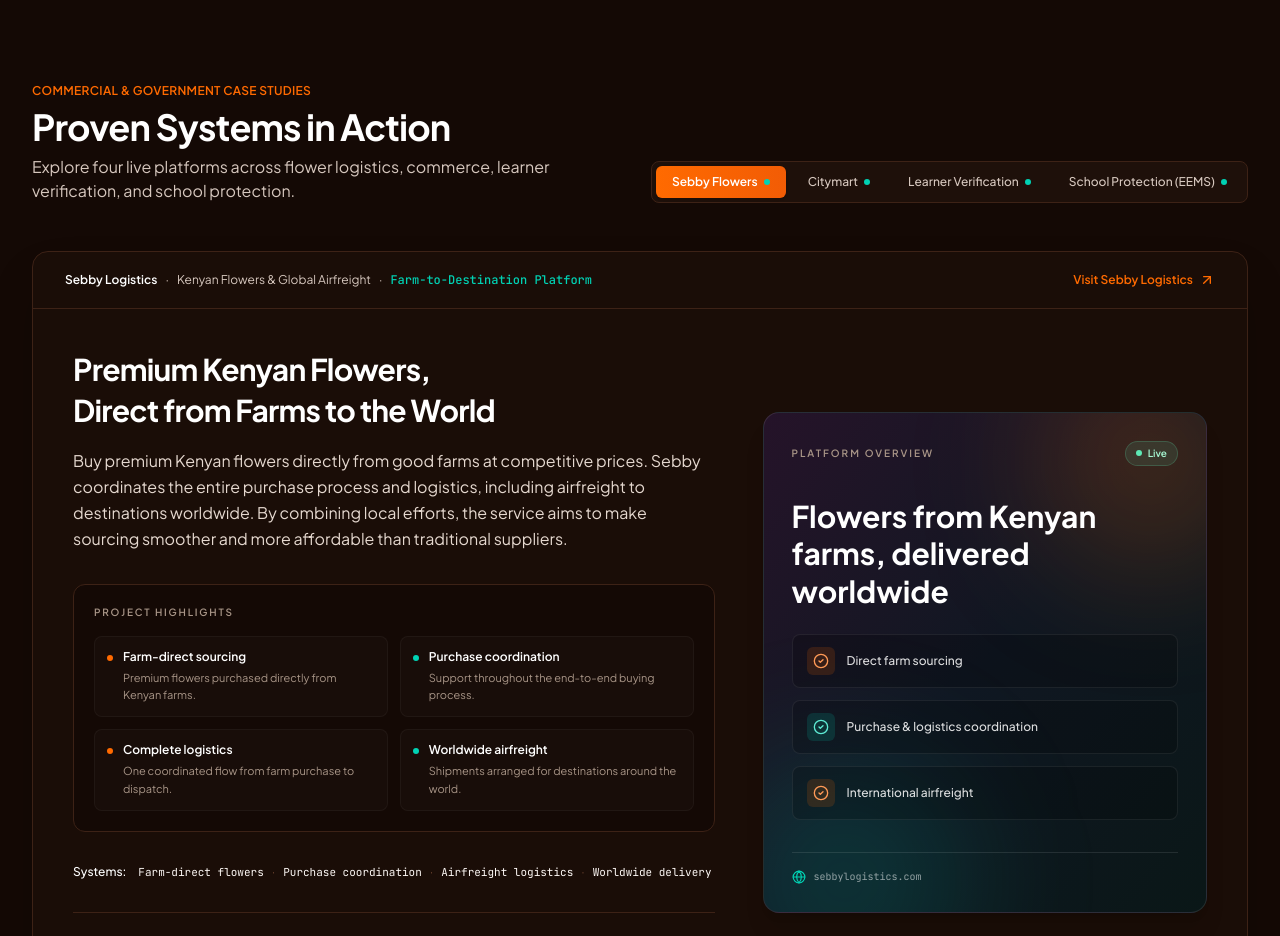
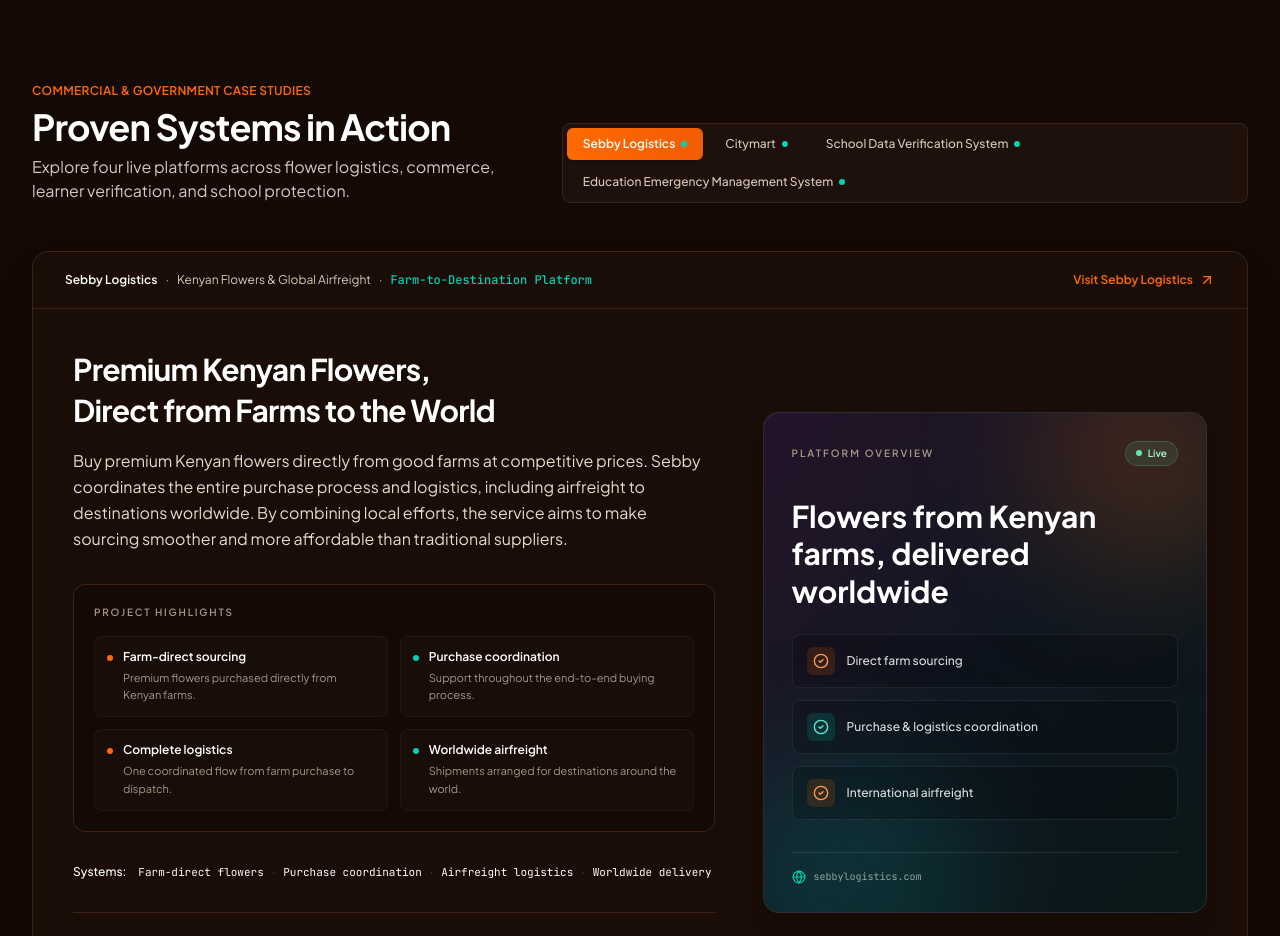
Before and after one commit to johnorengo/Fox-Tech-Portfolio, a React (Vite) app: page / in a window 1280 px wide. Shown: the part 3460-4396 px from the top of the page. Built offline with nearby package versions, Linux system fonts and the light colour scheme.

Commit message:
Use approved case study names and fix copy

```diff
--- a/src/components/CaseStudies.tsx
+++ b/src/components/CaseStudies.tsx
@@ -7,7 +7,7 @@ export const CaseStudies: React.FC = () => {
   const cases = [
     {
       id: 'sebbylogistics',
-      shortLabel: 'Sebby Flowers',
+      shortLabel: 'Sebby Logistics',
       client: 'Sebby Logistics',
       projectType: 'Commercial Project',
       industry: 'Kenyan Flowers & Global Airfreight',
@@ -51,8 +51,8 @@ export const CaseStudies: React.FC = () => {
     },
     {
       id: 'learner-verification',
-      shortLabel: 'Learner Verification',
-      client: 'Education Document Verification',
+      shortLabel: 'School Data Verification System',
+      client: 'School Data Verification System',
       projectType: 'Government Project',
       industry: 'School Administration & Learner Verification',
       timeframe: 'Government Education Platform',
@@ -60,7 +60,7 @@ export const CaseStudies: React.FC = () => {
       urlLabel: 'Visit Verification Portal',
       isLiveSite: true,
       headline: 'Verify Learners. Protect Education Funding.',
-      summary: 'A school-administration platform for verifying learners who already exist in school records. It helps identify ghost learners?nonexistent or unverified records that can inflate enrollment figures and lead to funding being allocated for learners who are not actually present.',
+      summary: 'A school-administration platform for verifying learners who already exist in school records. It helps identify ghost learners, including nonexistent or unverified records that can inflate enrollment figures and lead to funding being allocated for learners who are not actually present.',
       highlights: [
         { label: 'Existing learner checks', detail: 'School administrators verify learners already on record.' },
         { label: 'Ghost learner detection', detail: 'Helps flag records that do not reflect actual learners.' },
@@ -73,11 +73,11 @@ export const CaseStudies: React.FC = () => {
     },
     {
       id: 'eems',
-      shortLabel: 'School Protection (EEMS)',
-      client: 'Education Emergency Management System (EEMS)',
+      shortLabel: 'Education Emergency Management System',
+      client: 'Education Emergency Management System',
       projectType: 'Government Project',
       industry: 'School Safety & Emergency Management',
-      timeframe: 'Government Project ? Kenya',
+      timeframe: 'Government Project in Kenya',
       externalUrl: 'https://kplp.education.go.ke/',
       urlLabel: 'Visit EEMS Platform',
       isLiveSite: true,
```
